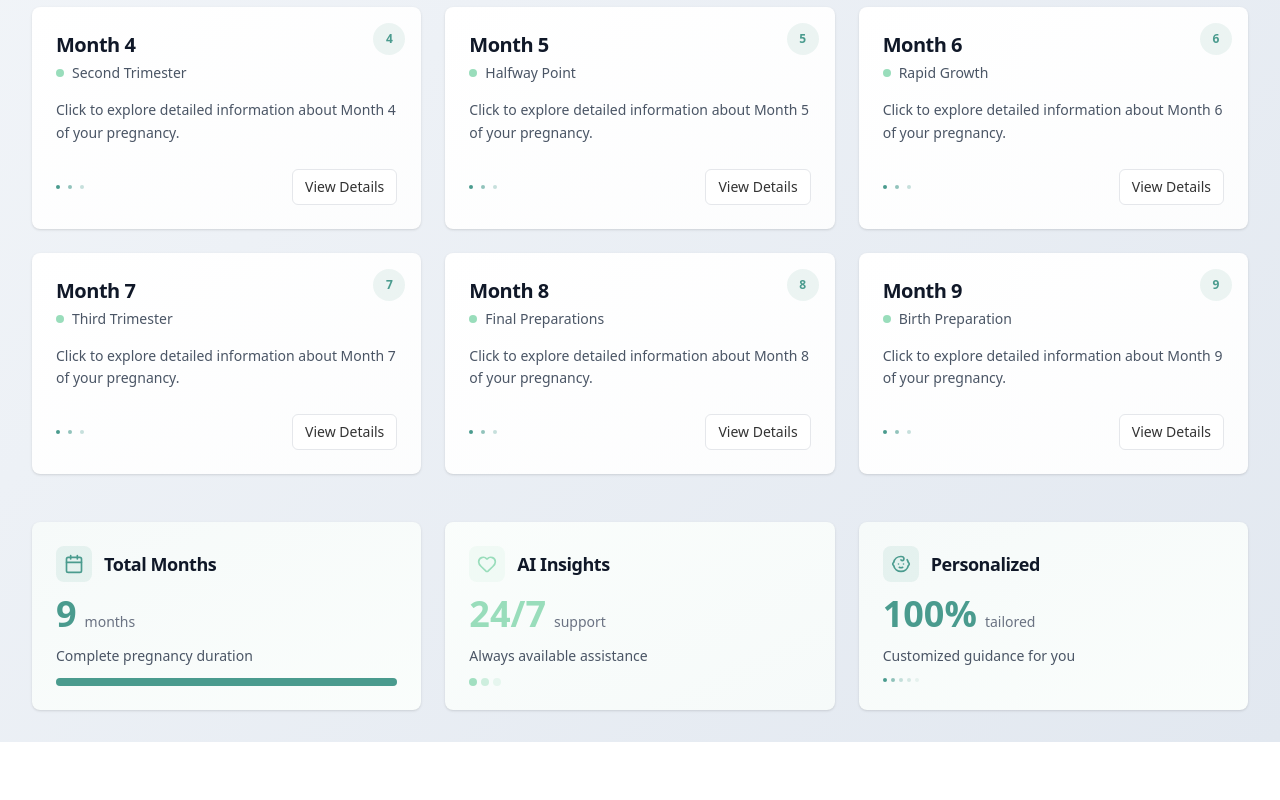
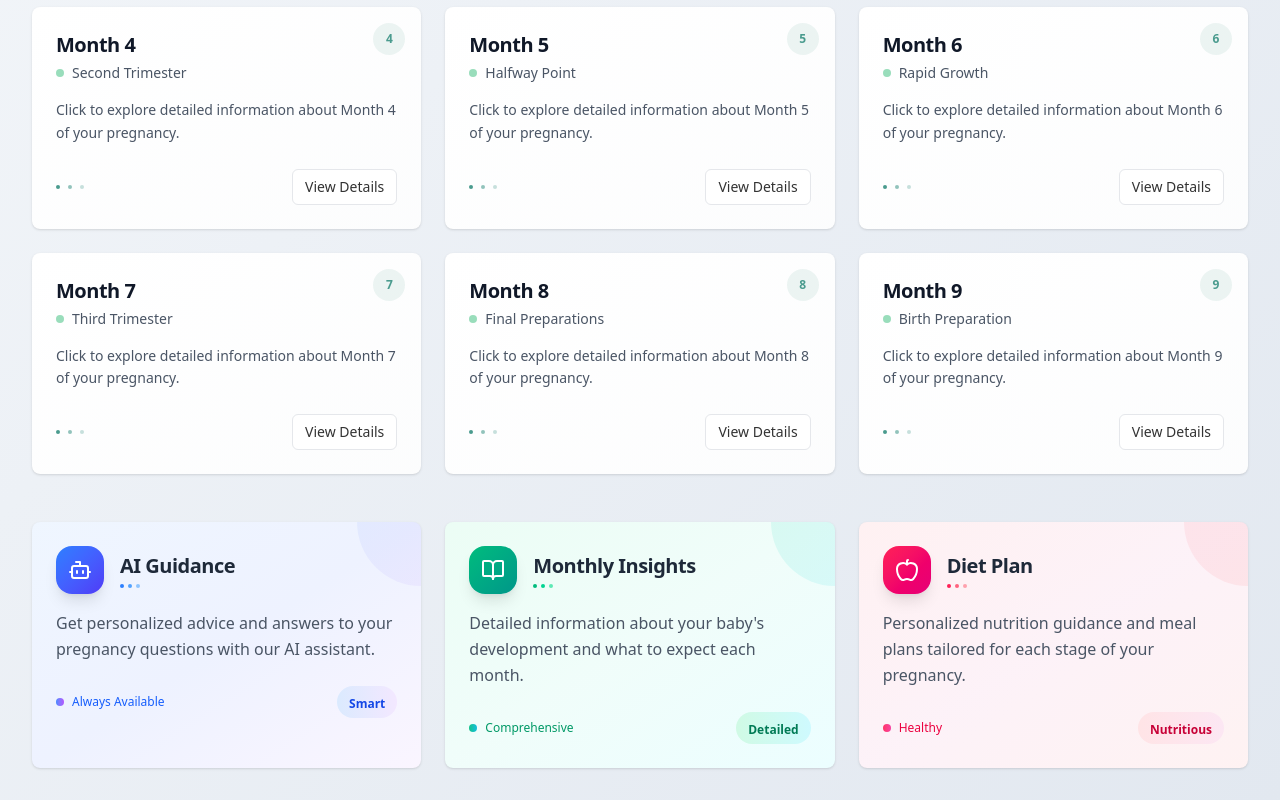
Before and after one commit to mmaaza/p-tech, a React (Vite) app: page /dashboard in a window 1280 px wide. Shown: the part 1052-1852 px from the top of the page. Before the commit the page ends 1794 px from the top, so only its background shows below. Built offline with nearby package versions, Linux system fonts and the light colour scheme.

Commit message:
Revamp Dashboard UI with enhanced card components and AI features overview. Replace medical-themed elements with new design and content for AI Guidance, Monthly Insights, and Diet Plan sections, improving user experience and visual appeal.

```diff
--- a/src/pages/Dashboard.tsx
+++ b/src/pages/Dashboard.tsx
@@ -1,9 +1,8 @@
 import { useLocation, useNavigate } from 'react-router-dom'
 import { Button } from '@/components/ui/button'
-import { Card, CardContent, CardDescription, CardHeader, CardTitle } from '@/components/ui/card'
-import { Badge } from '@/components/ui/badge'
+import { Card, CardContent, CardHeader, CardTitle } from '@/components/ui/card'
 import Header from '@/components/Header'
-import { Heart, Calendar, Baby } from 'lucide-react'
+import { Heart, Calendar, Bot, BookOpen, Apple } from 'lucide-react'
 
 const Dashboard = () => {
   const location = useLocation()
@@ -135,7 +134,7 @@ const Dashboard = () => {
           </div>
 
           <div className="grid grid-cols-1 md:grid-cols-2 lg:grid-cols-3 gap-6">
-            {months.map((month, index) => (
+            {months.map((month) => (
               <div
                 key={month.number}
                 className="group relative"
@@ -190,73 +189,118 @@ const Dashboard = () => {
           </div>
         </div>
 
-        {/* Quick Stats */}
-        <div className="grid grid-cols-1 md:grid-cols-3 gap-6">
-          <Card className="medical-card border-0 bg-gradient-to-br from-primary/5 to-accent/5 hover:shadow-lg transition-all duration-300">
-            <CardHeader className="pb-3">
-              <div className="flex items-center space-x-3">
-                <div className="p-2 bg-primary/10 rounded-lg">
-                  <Calendar className="h-5 w-5 text-primary" />
+        {/* Features Overview */}
+        <div className="grid md:grid-cols-3 gap-6">
+          <Card className="group relative overflow-hidden border-0 bg-gradient-to-br from-blue-50 via-indigo-50 to-purple-50 hover:from-blue-100 hover:via-indigo-100 hover:to-purple-100 transition-all duration-500 hover:shadow-2xl hover:-translate-y-2 cursor-pointer">
+            <div className="absolute inset-0 bg-gradient-to-br from-blue-500/5 to-purple-500/5 opacity-0 group-hover:opacity-100 transition-opacity duration-500"></div>
+            <div className="absolute top-0 right-0 w-32 h-32 bg-gradient-to-br from-blue-400/10 to-purple-400/10 rounded-full -translate-y-16 translate-x-16 group-hover:scale-110 transition-transform duration-500"></div>
+            <CardHeader className="relative pb-4">
+              <div className="flex items-center space-x-4">
+                <div className="relative">
+                  <div className="p-3 bg-gradient-to-br from-blue-500 to-indigo-600 rounded-2xl shadow-lg group-hover:shadow-blue-500/25 group-hover:scale-110 transition-all duration-300">
+                    <Bot className="h-6 w-6 text-white" />
+                  </div>
                 </div>
-                <CardTitle className="text-lg medical-text-primary">Total Months</CardTitle>
+                <div>
+                  <CardTitle className="text-xl font-bold text-gray-800 group-hover:text-blue-700 transition-colors duration-300">
+                    AI Guidance
+                  </CardTitle>
+                  <div className="flex items-center space-x-1 mt-1">
+                    <div className="w-1 h-1 bg-blue-500 rounded-full"></div>
+                    <div className="w-1 h-1 bg-blue-400 rounded-full"></div>
+                    <div className="w-1 h-1 bg-blue-300 rounded-full"></div>
+                  </div>
+                </div>
               </div>
             </CardHeader>
-            <CardContent className="space-y-3">
-              <div className="flex items-baseline space-x-2">
-                <div className="text-4xl font-bold text-primary">9</div>
-                <span className="text-sm medical-text-muted">months</span>
-              </div>
-              <p className="text-sm medical-text-secondary">Complete pregnancy duration</p>
-              <div className="w-full bg-primary/10 rounded-full h-2">
-                <div className="bg-primary h-2 rounded-full w-full"></div>
+            <CardContent className="relative space-y-4">
+              <p className="text-gray-600 leading-relaxed group-hover:text-gray-700 transition-colors duration-300">
+                Get personalized advice and answers to your pregnancy questions with our AI assistant.
+              </p>
+              <div className="flex items-center justify-between pt-2">
+                <div className="flex items-center space-x-2">
+                  <div className="w-2 h-2 bg-gradient-to-r from-blue-500 to-purple-500 rounded-full animate-pulse"></div>
+                  <span className="text-xs font-medium text-blue-600">Always Available</span>
+                </div>
+                <div className="px-3 py-1 bg-gradient-to-r from-blue-100 to-purple-100 rounded-full">
+                  <span className="text-xs font-semibold text-blue-700">Smart</span>
+                </div>
               </div>
             </CardContent>
           </Card>
 
-          <Card className="medical-card border-0 bg-gradient-to-br from-accent/5 to-primary/5 hover:shadow-lg transition-all duration-300">
-            <CardHeader className="pb-3">
-              <div className="flex items-center space-x-3">
-                <div className="p-2 bg-accent/10 rounded-lg">
-                  <Heart className="h-5 w-5 text-accent" />
+          <Card className="group relative overflow-hidden border-0 bg-gradient-to-br from-emerald-50 via-teal-50 to-cyan-50 hover:from-emerald-100 hover:via-teal-100 hover:to-cyan-100 transition-all duration-500 hover:shadow-2xl hover:-translate-y-2 cursor-pointer">
+            <div className="absolute inset-0 bg-gradient-to-br from-emerald-500/5 to-cyan-500/5 opacity-0 group-hover:opacity-100 transition-opacity duration-500"></div>
+            <div className="absolute top-0 right-0 w-32 h-32 bg-gradient-to-br from-emerald-400/10 to-cyan-400/10 rounded-full -translate-y-16 translate-x-16 group-hover:scale-110 transition-transform duration-500"></div>
+            <CardHeader className="relative pb-4">
+              <div className="flex items-center space-x-4">
+                <div className="relative">
+                  <div className="p-3 bg-gradient-to-br from-emerald-500 to-teal-600 rounded-2xl shadow-lg group-hover:shadow-emerald-500/25 group-hover:scale-110 transition-all duration-300">
+                    <BookOpen className="h-6 w-6 text-white" />
+                  </div>
                 </div>
-                <CardTitle className="text-lg medical-text-primary">AI Insights</CardTitle>
+                <div>
+                  <CardTitle className="text-xl font-bold text-gray-800 group-hover:text-emerald-700 transition-colors duration-300">
+                    Monthly Insights
+                  </CardTitle>
+                  <div className="flex items-center space-x-1 mt-1">
+                    <div className="w-1 h-1 bg-emerald-500 rounded-full"></div>
+                    <div className="w-1 h-1 bg-emerald-400 rounded-full"></div>
+                    <div className="w-1 h-1 bg-emerald-300 rounded-full"></div>
+                  </div>
+                </div>
               </div>
             </CardHeader>
-            <CardContent className="space-y-3">
-              <div className="flex items-baseline space-x-2">
-                <div className="text-4xl font-bold text-accent">24/7</div>
-                <span className="text-sm medical-text-muted">support</span>
-              </div>
-              <p className="text-sm medical-text-secondary">Always available assistance</p>
-              <div className="flex items-center space-x-1">
-                <div className="w-2 h-2 bg-accent rounded-full animate-pulse"></div>
-                <div className="w-2 h-2 bg-accent/60 rounded-full animate-pulse" style={{animationDelay: '0.2s'}}></div>
-                <div className="w-2 h-2 bg-accent/30 rounded-full animate-pulse" style={{animationDelay: '0.4s'}}></div>
+            <CardContent className="relative space-y-4">
+              <p className="text-gray-600 leading-relaxed group-hover:text-gray-700 transition-colors duration-300">
+                Detailed information about your baby's development and what to expect each month.
+              </p>
+              <div className="flex items-center justify-between pt-2">
+                <div className="flex items-center space-x-2">
+                  <div className="w-2 h-2 bg-gradient-to-r from-emerald-500 to-cyan-500 rounded-full animate-pulse"></div>
+                  <span className="text-xs font-medium text-emerald-600">Comprehensive</span>
+                </div>
+                <div className="px-3 py-1 bg-gradient-to-r from-emerald-100 to-cyan-100 rounded-full">
+                  <span className="text-xs font-semibold text-emerald-700">Detailed</span>
+                </div>
               </div>
             </CardContent>
           </Card>
 
-          <Card className="medical-card border-0 bg-gradient-to-br from-primary/5 to-accent/5 hover:shadow-lg transition-all duration-300">
-            <CardHeader className="pb-3">
-              <div className="flex items-center space-x-3">
-                <div className="p-2 bg-primary/10 rounded-lg">
-                  <Baby className="h-5 w-5 text-primary" />
+          <Card className="group relative overflow-hidden border-0 bg-gradient-to-br from-rose-50 via-pink-50 to-red-50 hover:from-rose-100 hover:via-pink-100 hover:to-red-100 transition-all duration-500 hover:shadow-2xl hover:-translate-y-2 cursor-pointer">
+            <div className="absolute inset-0 bg-gradient-to-br from-rose-500/5 to-red-500/5 opacity-0 group-hover:opacity-100 transition-opacity duration-500"></div>
+            <div className="absolute top-0 right-0 w-32 h-32 bg-gradient-to-br from-rose-400/10 to-red-400/10 rounded-full -translate-y-16 translate-x-16 group-hover:scale-110 transition-transform duration-500"></div>
+            <CardHeader className="relative pb-4">
+              <div className="flex items-center space-x-4">
+                <div className="relative">
+                  <div className="p-3 bg-gradient-to-br from-rose-500 to-pink-600 rounded-2xl shadow-lg group-hover:shadow-rose-500/25 group-hover:scale-110 transition-all duration-300">
+                    <Apple className="h-6 w-6 text-white" />
+                  </div>
                 </div>
-                <CardTitle className="text-lg medical-text-primary">Personalized</CardTitle>
+                <div>
+                  <CardTitle className="text-xl font-bold text-gray-800 group-hover:text-rose-700 transition-colors duration-300">
+                    Diet Plan
+                  </CardTitle>
+                  <div className="flex items-center space-x-1 mt-1">
+                    <div className="w-1 h-1 bg-rose-500 rounded-full"></div>
+                    <div className="w-1 h-1 bg-rose-400 rounded-full"></div>
+                    <div className="w-1 h-1 bg-rose-300 rounded-full"></div>
+                  </div>
+                </div>
               </div>
             </CardHeader>
-            <CardContent className="space-y-3">
-              <div className="flex items-baseline space-x-2">
-                <div className="text-4xl font-bold text-primary">100%</div>
-                <span className="text-sm medical-text-muted">tailored</span>
-              </div>
-              <p className="text-sm medical-text-secondary">Customized guidance for you</p>
-              <div className="flex items-center space-x-1">
-                <div className="w-1 h-1 bg-primary rounded-full"></div>
-                <div className="w-1 h-1 bg-primary/60 rounded-full"></div>
-                <div className="w-1 h-1 bg-primary/30 rounded-full"></div>
-                <div className="w-1 h-1 bg-primary/20 rounded-full"></div>
-                <div className="w-1 h-1 bg-primary/10 rounded-full"></div>
+            <CardContent className="relative space-y-4">
+              <p className="text-gray-600 leading-relaxed group-hover:text-gray-700 transition-colors duration-300">
+                Personalized nutrition guidance and meal plans tailored for each stage of your pregnancy.
+              </p>
+              <div className="flex items-center justify-between pt-2">
+                <div className="flex items-center space-x-2">
+                  <div className="w-2 h-2 bg-gradient-to-r from-rose-500 to-pink-500 rounded-full animate-pulse"></div>
+                  <span className="text-xs font-medium text-rose-600">Healthy</span>
+                </div>
+                <div className="px-3 py-1 bg-gradient-to-r from-rose-100 to-pink-100 rounded-full">
+                  <span className="text-xs font-semibold text-rose-700">Nutritious</span>
+                </div>
               </div>
             </CardContent>
           </Card>
```
